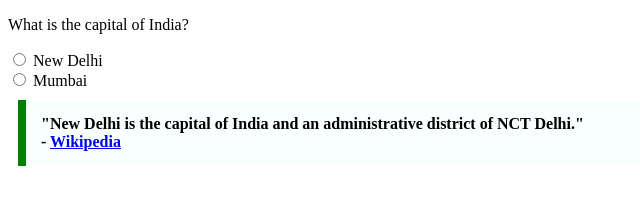
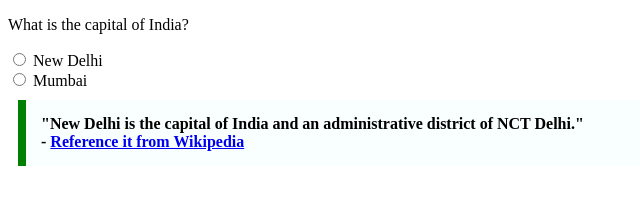
Before and after one commit to acciojob/trivia-ramedwararyan, a website: page main.html in a window 1280 px wide. Shown: the whole page, without its empty margins (0-640 px from the left). Drawn offline with Linux system fonts and the light colour scheme.

Commit message:
created a submission

```diff
--- a/main.html
+++ b/main.html
@@ -19,7 +19,7 @@
     </div>
     <blockquote class="quote">
         "New Delhi is the capital of India and an administrative district of NCT Delhi."
-        <footer>- <a href="https://en.wikipedia.org/wiki/New_Delhi" target="_blank">Wikipedia</a></footer>
+        <footer>- <a href="https://course.acciojob.com/journey" target="_blank">Reference it from Wikipedia</a></footer>
     </blockquote>
     <script type="text/javascript" src="./script.js">
 </script>
```
